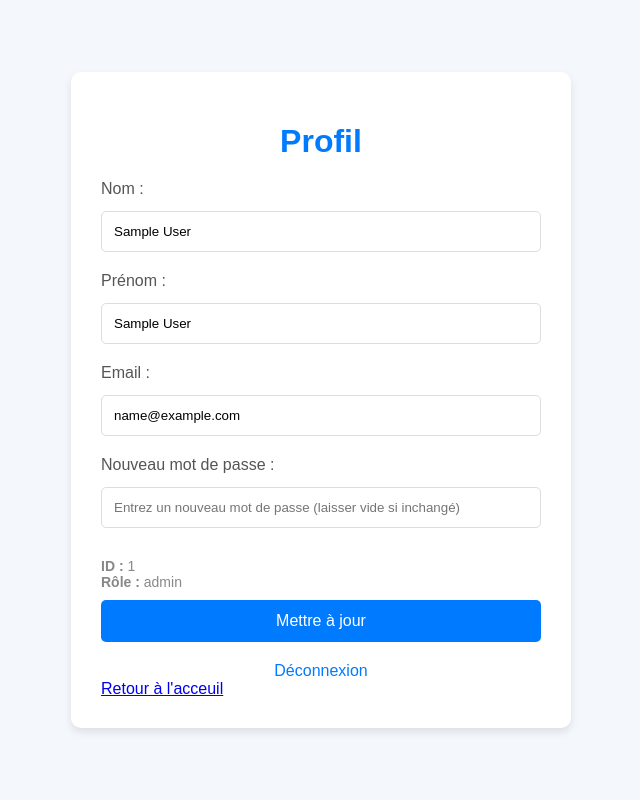
After one commit to Miavoudila-Ivann/hsp, a PHP site: template src/vue/Profil.php in a window 1280 px wide. The commit adds this page. Shown: the whole page, without its empty margins (319-959 px from the left). Run offline with PHP 8.4, Linux system fonts and the light colour scheme; the template is opened without the code that fills it, so the values that code supplies are empty; the visitor is signed in with stand-in values (Sample User, id 1).

Commit message:
Ajout de profil

```diff
--- /dev/null
+++ b/src/traitement/Déconnexion.php
@@ -0,0 +1 @@
+<?php
--- /dev/null
+++ b/src/vue/Profil.php
@@ -0,0 +1,120 @@
+<?php
+session_start();
+
+if (!isset($_SESSION['user_id'])) {
+    header("Location: login.php");
+    exit;
+}
+
+?>
+<!DOCTYPE html>
+<html lang="fr">
+<head>
+    <meta charset="UTF-8">
+    <meta name="viewport" content="width=device-width, initial-scale=1.0">
+    <title>Profil Utilisateur</title>
+    <style>
+        body {
+            font-family: 'Arial', sans-serif;
+            background-color: #f4f7fc;
+            color: #333;
+            margin: 0;
+            padding: 0;
+            display: flex;
+            justify-content: center;
+            align-items: center;
+            height: 100vh;
+        }
+        .container {
+            background-color: #fff;
+            border-radius: 10px;
+            box-shadow: 0 4px 8px rgba(0, 0, 0, 0.1);
+            width: 100%;
+            max-width: 500px;
+            padding: 30px;
+            box-sizing: border-box;
+        }
+        h1 {
+            text-align: center;
+            color: #007bff;
+            margin-bottom: 20px;
+        }
+        label {
+            font-size: 16px;
+            color: #555;
+            margin-bottom: 5px;
+            display: block;
+        }
+        input[type="text"], input[type="email"], input[type="password"] {
+            width: 100%;
+            padding: 12px;
+            margin: 8px 0 20px;
+            border: 1px solid #ddd;
+            border-radius: 5px;
+            box-sizing: border-box;
+        }
+        input[type="submit"] {
+            background-color: #007bff;
+            color: white;
+            padding: 12px 20px;
+            border: none;
+            border-radius: 5px;
+            cursor: pointer;
+            font-size: 16px;
+            width: 100%;
+        }
+        input[type="submit"]:hover {
+            background-color: #0056b3;
+        }
+        .role-info {
+            font-size: 14px;
+            color: #888;
+            margin: 10px 0;
+        }
+        .form-footer {
+            text-align: center;
+            margin-top: 20px;
+        }
+        .form-footer a {
+            color: #007bff;
+            text-decoration: none;
+        }
+        .form-footer a:hover {
+            text-decoration: underline;
+        }
+    </style>
+</head>
+<body>
+
+<div class="container">
+    <h1>Profil</h1>
+
+    <form action="../src/traitement/ModifierProfilTrt.php" method="POST">
+        <label for="nom">Nom :</label>
+        <input type="text" id="nom" name="nom" value="<?php echo htmlspecialchars($_SESSION['nom']); ?>" required>
+
+        <label for="prenom">Prénom :</label>
+        <input type="text" id="prenom" name="prenom" value="<?php echo htmlspecialchars($_SESSION['prenom']); ?>" required>
+
+        <label for="email">Email :</label>
+        <input type="email" id="email" name="email" value="<?php echo htmlspecialchars($_SESSION['email']); ?>" required>
+
+        <label for="mdp">Nouveau mot de passe :</label>
+        <input type="password" id="mdp" name="mdp" placeholder="Entrez un nouveau mot de passe (laisser vide si inchangé)">
+
+        <div class="role-info">
+            <strong>ID :</strong> <?php echo $_SESSION['user_id']; ?><br>
+            <strong>Rôle :</strong> <?php echo htmlspecialchars($_SESSION['role']); ?>
+        </div>
+
+        <input type="submit" name="ok" value="Mettre à jour">
+    </form>
+
+    <div class="form-footer">
+        <a href="../src/traitement/Déconnexion.php">Déconnexion</a>
+    </div>
+    <a href="../Index.php">Retour à l'acceuil</a>
+</div>
+
+</body>
+</html>
```
Also changed, not shown: index.php (+19 -58 lines), src/traitement/ModifierProfilTrt.php (added, +78 -0 lines).
